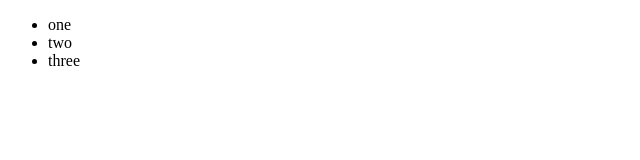
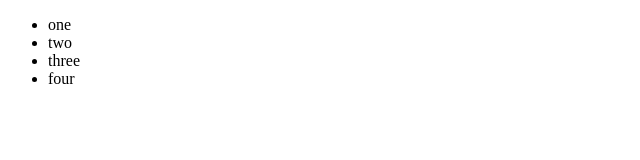
Before and after one commit to dev4lifes/duyenminhproject, a plain HTML site: page index.html in a window 1280 px wide. Shown: the full height of the page, 0-640 px from the left. Drawn offline with Linux system fonts and the light colour scheme.

Commit message:
just insert four

```diff
--- a/index.html
+++ b/index.html
@@ -9,6 +9,7 @@
 			<li>one</li>
 			<li>two</li>
 			<li>three</li>
+			<li>four</li>
 		</ul>
 	</div>
 </body>
```
